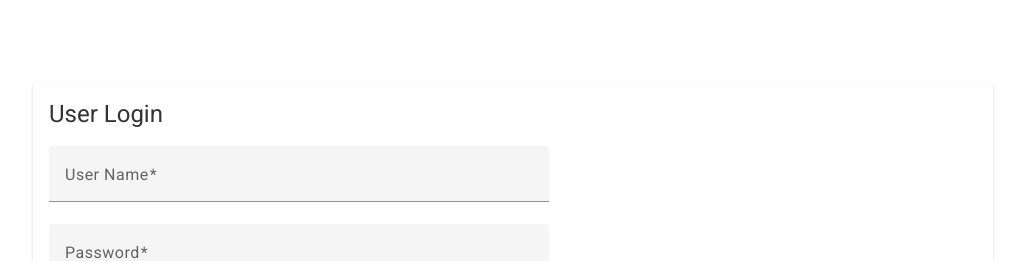
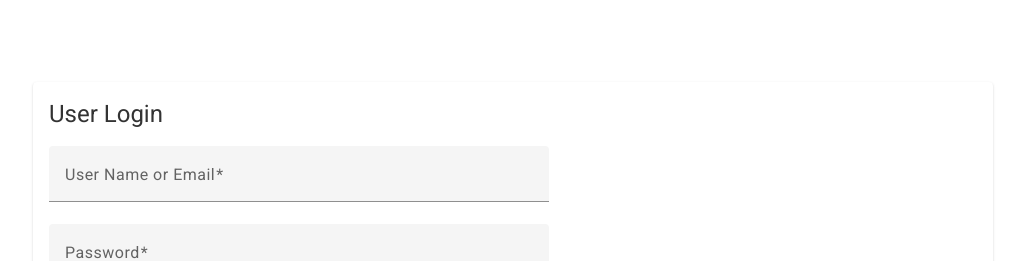
Before and after one commit to mithun30052001/lazy-loader, an Angular app: page /login in a window 1280 px wide. Shown: the top 261 px of the page, without its empty margins (127-1152 px from the left). Built offline with nearby package versions, Linux system fonts and the light colour scheme.

Commit message:
Label of login component is modified as Username or Email

```diff
--- a/src/app/login/login.component.html
+++ b/src/app/login/login.component.html
@@ -5,7 +5,7 @@
     <mat-card-content>
         <form class="example-form" [formGroup]="loginform" (ngSubmit)="proceedlogin()">
             <mat-form-field class="example-full-width">
-              <mat-label>User Name</mat-label>
+              <mat-label>User Name or Email</mat-label>
               <input matInput formControlName="username">
             </mat-form-field>
             <mat-form-field class="example-full-width">
```
